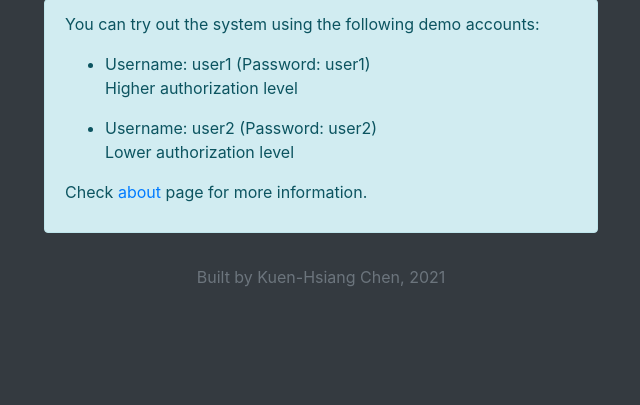
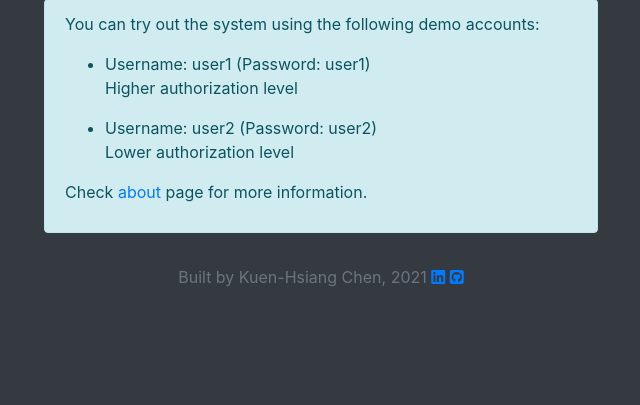
Before and after one commit to quentin-tw/emis, a Flask app: page /login in a window 1280 px wide. Shown: the part 395-800 px from the top of the page, without its empty margins (319-959 px from the left). Run offline with Flask 2, Linux system fonts and the light colour scheme; some libraries are stand-ins or nearby versions.

Commit message:
add icon

```diff
--- a/emis_app/templates/about.html
+++ b/emis_app/templates/about.html
@@ -41,6 +41,8 @@
 </p>
 <p class="text-justify text-secondary mt-5">
     Built by Kuen-Hsiang Chen, 2021
+    <a href="https://www.linkedin.com/in/quentinchen-tw/"><i class="fab fa-linkedin"></i></a>
+    <a href="https://github.com/quentin-tw/emis"><i class="fab fa-github-square"></i></a>
 </p>
 
 </div>
--- a/emis_app/templates/layout.html
+++ b/emis_app/templates/layout.html
@@ -7,6 +7,7 @@
     <title>EMIS</title>
     <link rel="stylesheet" href="{{ url_for('static', filename='bootstrap/css/bootstrap.css') }}">
     <link rel="stylesheet" href="{{ url_for('static', filename='emis_css/style.css') }}">
+    <script src="https://kit.fontawesome.com/e5765ac780.js" crossorigin="anonymous"></script>
 </head>
 
 <body>
--- a/emis_app/templates/login.html
+++ b/emis_app/templates/login.html
@@ -57,6 +57,8 @@
     <div class="row justify-content-center mt-3">
     <p class="text-justify text-secondary">
         Built by Kuen-Hsiang Chen, 2021
+        <a href="https://www.linkedin.com/in/quentinchen-tw/"><i class="fab fa-linkedin"></i></a>
+        <a href="https://github.com/quentin-tw/emis"><i class="fab fa-github-square"></i></a>
     </p>
     </div>
 </div>
```
Also changed, not shown: 1 other file.
